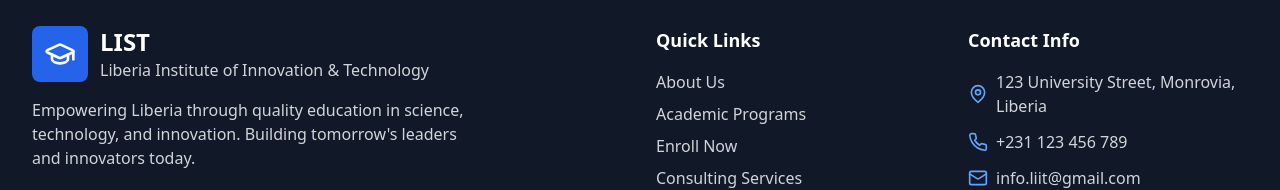
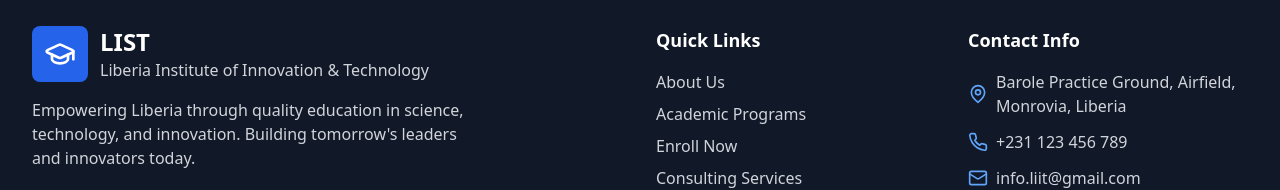
Before and after one commit to zemmanuelweh/LIIT_website, a React (Vite) app: page / in a window 1280 px wide. Shown: the part 4754-4944 px from the top of the page. Built offline with nearby package versions, Linux system fonts and the light colour scheme.

Commit message:
Updated Footer.tsx

```diff
--- a/src/components/Footer.tsx
+++ b/src/components/Footer.tsx
@@ -59,7 +59,7 @@ const Footer: React.FC = () => {
             <div className="space-y-3">
               <div className="flex items-center space-x-2">
                 <MapPin className="h-5 w-5 text-blue-400 flex-shrink-0" />
-                <span className="text-gray-300">123 University Street, Monrovia, Liberia</span>
+                <span className="text-gray-300">Barole Practice Ground, Airfield, Monrovia, Liberia</span>
               </div>
               <div className="flex items-center space-x-2">
                 <Phone className="h-5 w-5 text-blue-400 flex-shrink-0" />
```
